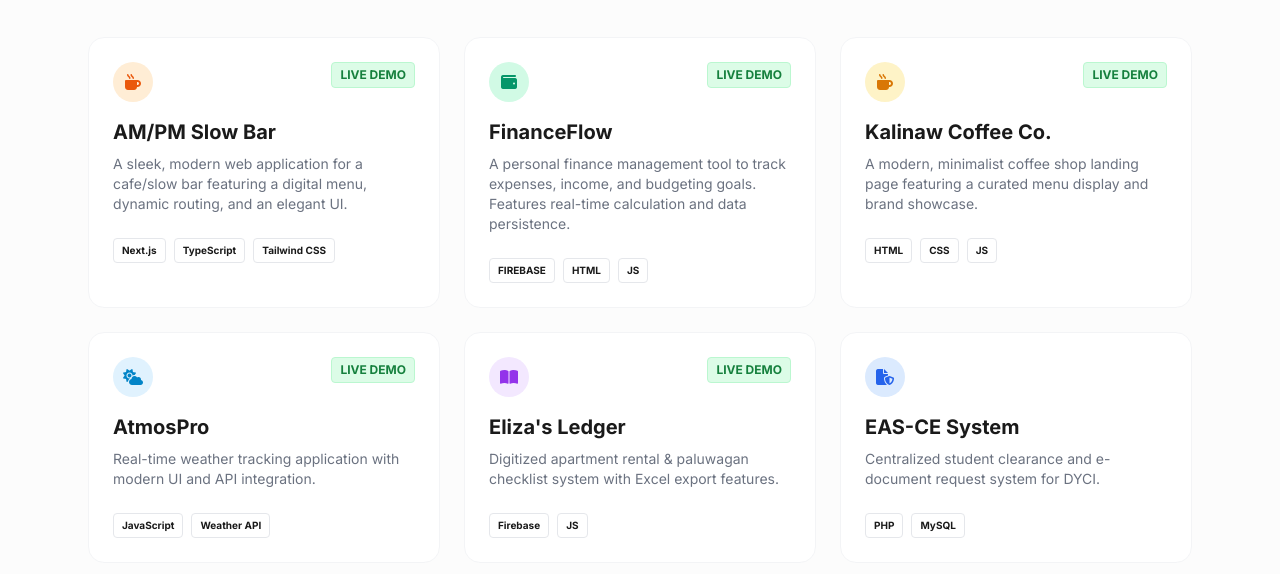
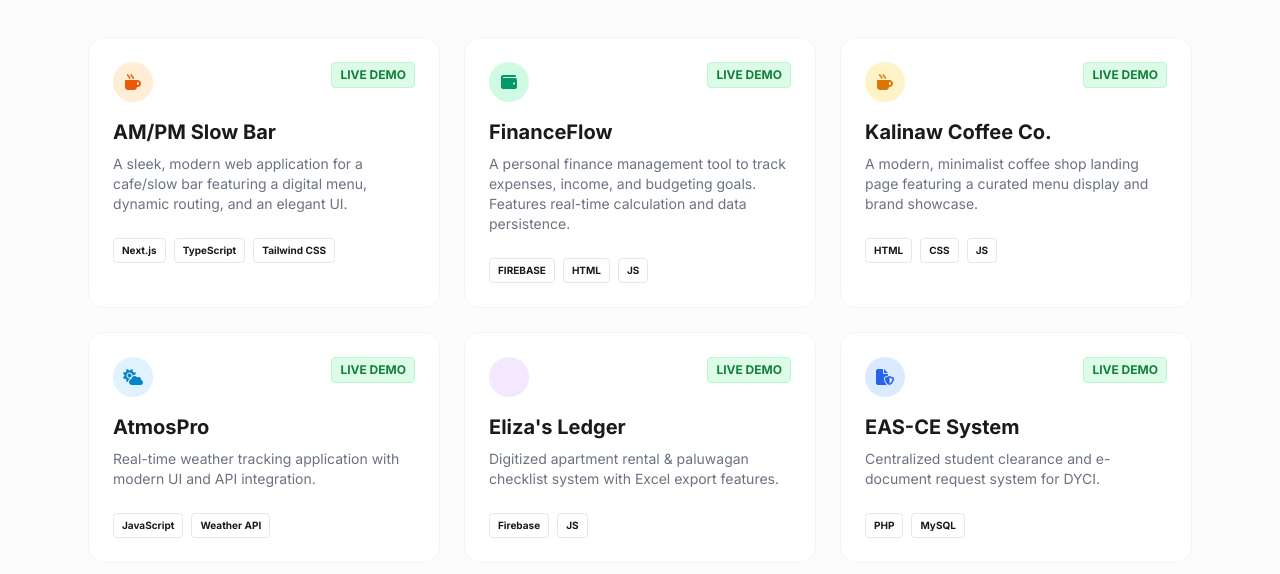
Before and after one commit to dvcode-markjames/markjamesrogelio, a website: page projects.html in a window 1280 px wide. Shown: the part 226-800 px from the top of the page. Drawn offline with Linux system fonts and the light colour scheme.

Commit message:
feat: add link live demo of easce

```diff
--- a/projects.html
+++ b/projects.html
@@ -155,7 +155,7 @@
             <div class="p-6 rounded-2xl bg-white dark:bg-zinc-900 hover:bg-purple-50 dark:hover:bg-purple-900/20 transition border border-gray-100 dark:border-zinc-800 hover:border-purple-100 dark:hover:border-purple-900 group cursor-pointer">
                 <div class="flex justify-between items-start mb-4">
                     <div class="w-10 h-10 rounded-full bg-purple-100 dark:bg-purple-900/30 flex items-center justify-center text-purple-600 dark:text-purple-400">
-                        <i class="fa-solid fa-book-open"></i>
+                        <i class="fa-solid fa-book-ope"></i>
                     </div>
                     <div class="flex gap-2">
                         <a href="https://mama-app-ledger.web.app/" target="_blank" class="text-xs font-bold bg-green-100 text-green-700 px-2 py-1 rounded border border-green-200 hover:bg-green-200 transition">LIVE DEMO</a>
@@ -175,6 +175,9 @@
                 <div class="flex justify-between items-start mb-4">
                     <div class="w-10 h-10 rounded-full bg-blue-100 dark:bg-blue-900/30 flex items-center justify-center text-blue-600 dark:text-blue-400">
                         <i class="fa-solid fa-file-shield"></i>
+                    </div>
+                    <div class="flex gap-2">
+                        <a href="https://easce.ct.ws/index.php" target="_blank" class="text-xs font-bold bg-green-100 text-green-700 px-2 py-1 rounded border border-green-200 hover:bg-green-200 transition">LIVE DEMO</a>
                     </div>
                 </div>
                 <h3 class="text-xl font-bold mb-2 group-hover:text-blue-500 transition">EAS-CE System</h3>
```
